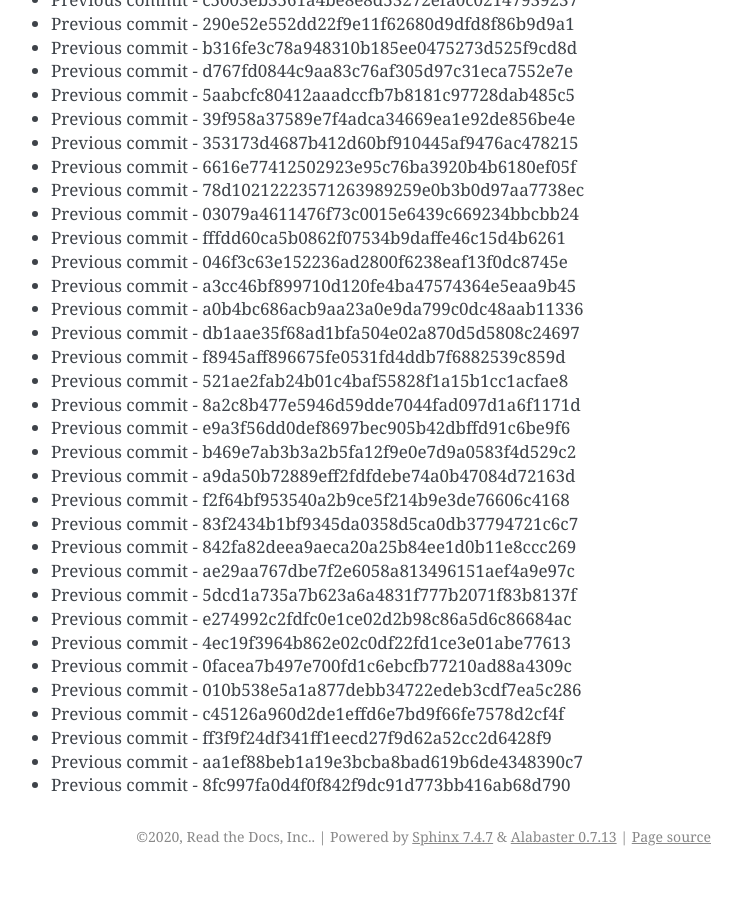
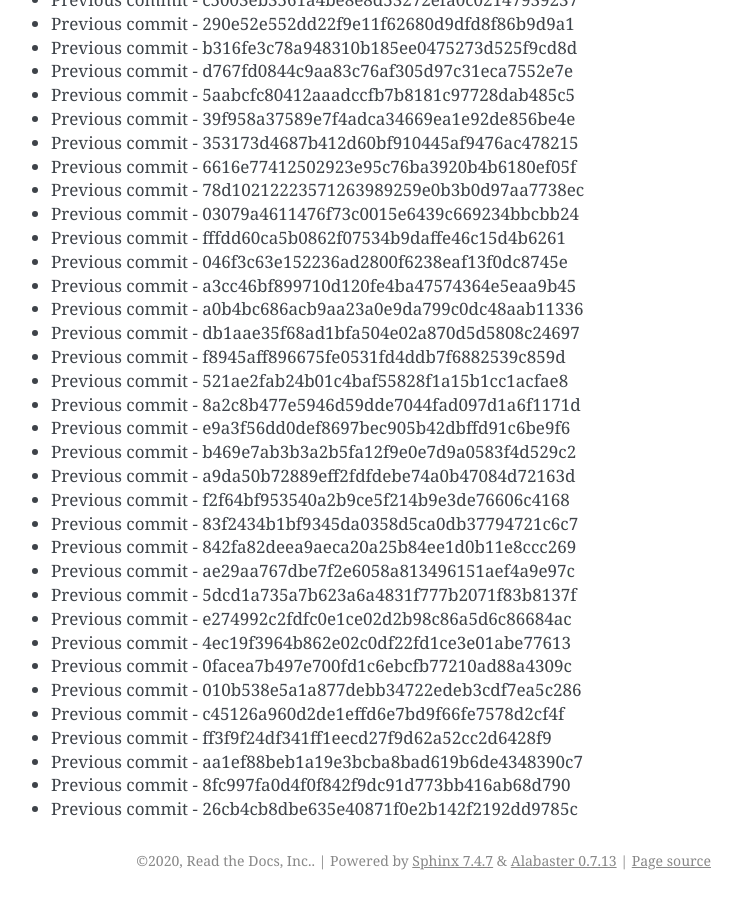
Before and after one commit to readthedocs/rtd-git-stresstest, a Sphinx documentation site: the page built from docs/updates.rst, in a window 1280 px wide and 900 px high, scrolled down 39611 px. Shown: the whole window, without its empty margins (399-1141 px from the left). Built offline with Sphinx 7.4.7, drawn with Linux system fonts in a browser that asks for light colours; before the commit the page ends 40487 px from its top, so only the background shows below that.

Commit message:
Generating commit from previous: 26cb4cb8dbe635e40871f0e2b142f2192dd9785c

```diff
--- a/docs/updates.rst
+++ b/docs/updates.rst
@@ -1696,3 +1696,4 @@ It can be tested for any performance characteristics.
 * Previous commit - ff3f9f24df341ff1eecd27f9d62a52cc2d6428f9
 * Previous commit - aa1ef88beb1a19e3bcba8bad619b6de4348390c7
 * Previous commit - 8fc997fa0d4f0f842f9dc91d773bb416ab68d790
+* Previous commit - 26cb4cb8dbe635e40871f0e2b142f2192dd9785c
```
